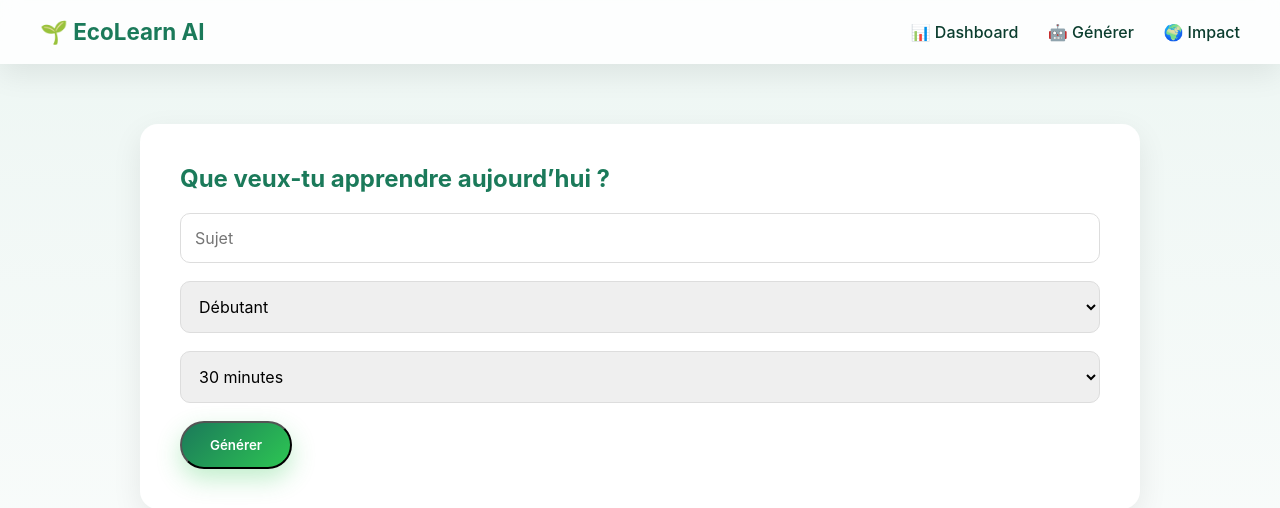
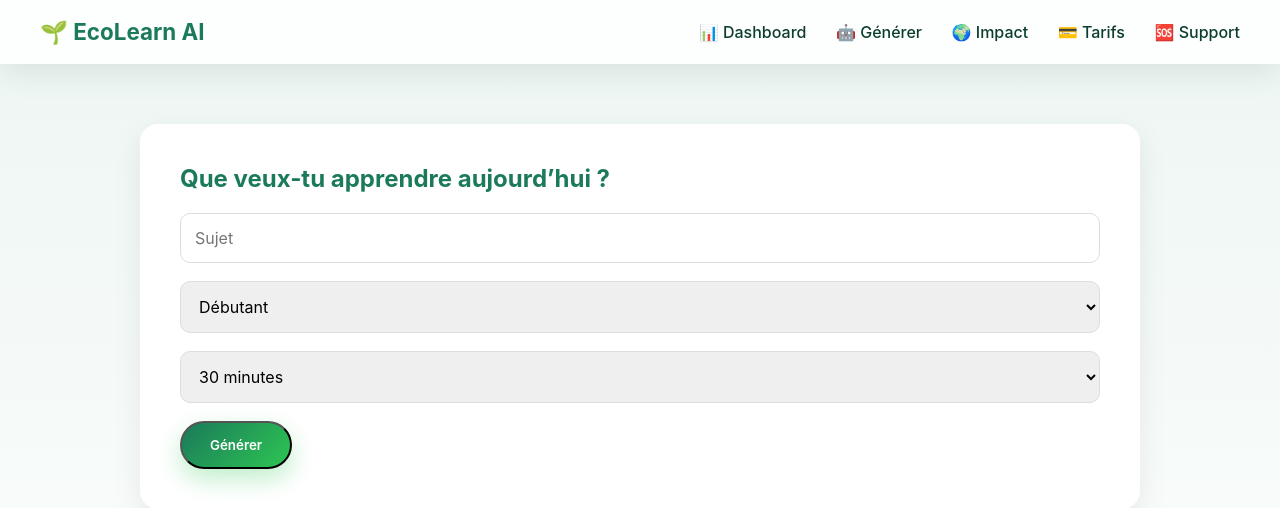
Before and after one commit to teddyamby/EcoLearn-AI, a FastAPI app: page /generator in a window 1280 px wide. Shown: the top 508 px of the page. Run offline with FastAPI, Linux system fonts and the light colour scheme.

Commit message:
Update base.html

```diff
--- a/backend/app/templates/base.html
+++ b/backend/app/templates/base.html
@@ -14,8 +14,11 @@
         <a href="/dashboard">📊 Dashboard</a>
         <a href="/generator">🤖 Générer</a>
         <a href="/impact">🌍 Impact</a>
+        <a href="/pricing">💳 Tarifs</a>
+        <a href="/support">🆘 Support</a>
     </div>
 </nav>
+
 
 <main class="container">
     {% block content %}{% endblock %}
```
